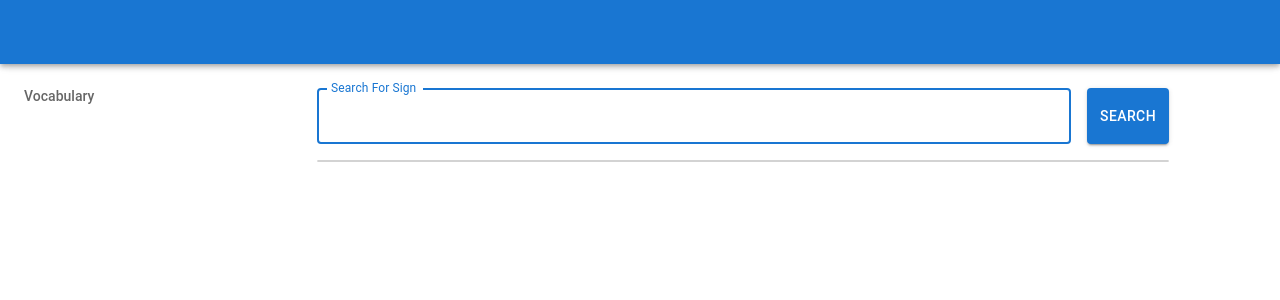
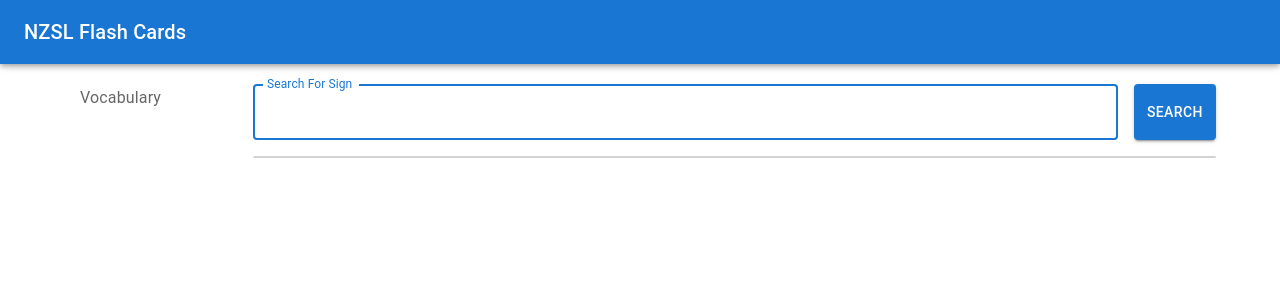
Before and after one commit to cryosis7/Signs4Sign, a React (Create React App) app: page /search/1 in a window 1280 px wide. Shown: the top 300 px of the page. Built offline with nearby package versions, Linux system fonts and the light colour scheme.

Commit message:
another commit. don't know whats changed

```diff
--- a/src/components/Vocabulary/AddVocabForm/AddVocabForm.tsx
+++ b/src/components/Vocabulary/AddVocabForm/DisplaySignSection.tsx
@@ -9,14 +9,14 @@ interface Props {
   toggleChecked: (arg0: Sign) => void;
 }
 
-const AddVocabForm = ({ selectedSigns, toggleChecked }: Props) => {
+const DisplaySignSection = ({ selectedSigns, toggleChecked }: Props) => {
   return (
-    <Container maxWidth="md" sx={{ marginTop: "1em" }}>
+    <div className="fullWidth">
       <SearchBar />
       <hr />
       <Outlet context={{ selectedSigns, toggleChecked }} />
-    </Container>
+    </div>
   );
 };
 
-export default AddVocabForm;
+export default DisplaySignSection;
--- a/src/components/Vocabulary/AddVocabForm/SearchResults/SearchResults.tsx
+++ b/src/components/Vocabulary/AddVocabForm/SearchResults/SearchResults.tsx
@@ -20,14 +20,15 @@ export const SearchResults = ({
   }
 
   const cleanedSearchTerm = searchTerm.toLowerCase().trim();
-  const matchingWords =
+  const matchingWords = (
     searchTerm.length <= 3
       ? signDictionary.filter((entry) =>
           entry.english.toLowerCase().startsWith(cleanedSearchTerm)
         )
       : signDictionary.filter((entry) =>
           entry.english.toLowerCase().includes(cleanedSearchTerm)
-        );
+        )
+  ).slice(0, 30);
 
   return (
     <Grid container spacing={1}>
--- /dev/null
+++ b/src/components/Vocabulary/MenuBar/MenuBar.tsx
@@ -0,0 +1,33 @@
+import AppBar from "@mui/material/AppBar";
+import Toolbar from "@mui/material/Toolbar";
+import IconButton from "@mui/material/IconButton";
+import MenuIcon from "@mui/icons-material/Menu";
+import React from "react";
+import { Typography } from "@mui/material";
+
+interface Props {
+  usingSmallScreen: boolean;
+  setIsVocabDrawerOpen: React.Dispatch<React.SetStateAction<boolean>>;
+}
+
+export const MenuBar = ({ usingSmallScreen, setIsVocabDrawerOpen }: Props) => {
+  return (
+    <>
+      <AppBar position="fixed" color="primary" sx={{ top: 0, bottom: "auto" }}>
+        <Toolbar>
+          {usingSmallScreen && (
+            <IconButton
+              color="inherit"
+              aria-label="open drawer"
+              onClick={() => setIsVocabDrawerOpen(true)}
+            >
+              <MenuIcon />
+            </IconButton>
+          )}
+          <Typography variant="h6">NZSL Flash Cards</Typography>
+        </Toolbar>
+      </AppBar>
+      <Toolbar />
+    </>
+  );
+};
--- a/src/components/Vocabulary/VocabList/VocabList.tsx
+++ b/src/components/Vocabulary/VocabList/VocabList.tsx
@@ -3,7 +3,7 @@ import ListItem from "@mui/material/ListItem";
 import ListItemText from "@mui/material/ListItemText";
 import ListSubheader from "@mui/material/ListSubheader";
 import React from "react";
-import { Drawer } from "@mui/material";
+import { Drawer, Typography } from "@mui/material";
 import { Link } from "react-router-dom";
 
 interface Props {
@@ -22,7 +22,9 @@ export const VocabList = ({
   const vocabListElement = (
     <nav aria-label="Vocabulary list contents" style={{ minWidth: "15%" }}>
       <List disablePadding>
-        <ListSubheader>Vocabulary</ListSubheader>
+        <ListSubheader>
+          <Typography variant="subtitle1">Vocabulary</Typography>
+        </ListSubheader>
         {vocabList.map((word, i) => (
           <ListItem key={i}>
             <Link to={`/sign/${encodeURI(word)}`}>
--- a/src/components/Vocabulary/Vocabulary.tsx
+++ b/src/components/Vocabulary/Vocabulary.tsx
@@ -1,16 +1,15 @@
-import AddVocabForm from "./AddVocabForm/AddVocabForm";
+import DisplaySignSection from "./AddVocabForm/DisplaySignSection";
 import { VocabList } from "./VocabList/VocabList";
 import React, { useState } from "react";
 import { Sign } from "../../shared/types";
-import { useMediaQuery, useTheme } from "@mui/material";
-import Toolbar from "@mui/material/Toolbar";
-import IconButton from "@mui/material/IconButton";
-import MenuIcon from "@mui/icons-material/Menu";
-import AppBar from "@mui/material/AppBar";
+import { Container, useMediaQuery, useTheme } from "@mui/material";
+import { MenuBar } from "./MenuBar/MenuBar";
 
 export const Vocabulary = () => {
   const theme = useTheme();
   const usingSmallScreen = useMediaQuery(theme.breakpoints.down("sm"));
+  const usingLargeScreen = useMediaQuery(theme.breakpoints.up("lg"));
+
   const [selectedSigns, setSelectedSigns] = useState<Sign[]>([]);
   const [isVocabDrawerOpen, setIsVocabDrawerOpen] = useState<boolean>(false);
 
@@ -25,23 +24,17 @@ export const Vocabulary = () => {
 
   return (
     <>
-      <AppBar position="fixed" color="primary" sx={{ top: 0, bottom: "auto" }}>
-        <Toolbar>
-          {usingSmallScreen && (
-            <IconButton
-              color="inherit"
-              aria-label="open drawer"
-              onClick={() => setIsVocabDrawerOpen(true)}
+      <MenuBar
+        usingSmallScreen={usingSmallScreen}
+        setIsVocabDrawerOpen={setIsVocabDrawerOpen}
+      />
+
+      <Container
+        maxWidth={usingLargeScreen ? "lg" : false}
+        className="margin-vertical"
       >
-              <MenuIcon />
-            </IconButton>
-          )}
-        </Toolbar>
-      </AppBar>
-      <Toolbar />
-
         <div
-        className="flex flex-justify-space-between flex-align-stretch"
+          className="flex flex-justify-space-around flex-align-stretch"
           style={{ gap: "1em" }}
         >
           <VocabList
@@ -50,11 +43,12 @@ export const Vocabulary = () => {
             isDrawerOpen={isVocabDrawerOpen}
             setIsDrawerOpen={(state: boolean) => setIsVocabDrawerOpen(state)}
           />
-        <AddVocabForm
+          <DisplaySignSection
             selectedSigns={selectedSigns}
             toggleChecked={toggleVocabWord}
           />
         </div>
+      </Container>
     </>
   );
 };
--- a/src/styles.scss
+++ b/src/styles.scss
@@ -75,6 +75,13 @@ code {
   &-none {
     padding: 0;
   }
+
+  &-horizontal {
+    &-none {
+      padding-left: 0;
+      padding-right: 0;
+    }
+  }
 }
 
 .margin {
@@ -83,6 +90,9 @@ code {
   }
 
   &-vertical {
+    margin-top: 12px;
+    margin-bottom: 12px;
+
     &-small {
       margin-top: 6px;
       margin-bottom: 6px;
@@ -98,6 +108,6 @@ hr {
   margin-top: 1em;
 }
 
-.fullwidth {
+.fullWidth {
   width: 100%;
 }
```
Also changed, not shown: 1 other file (tests, documents, lock files or other folders). Lines whose indentation alone changed are shown as unchanged.
